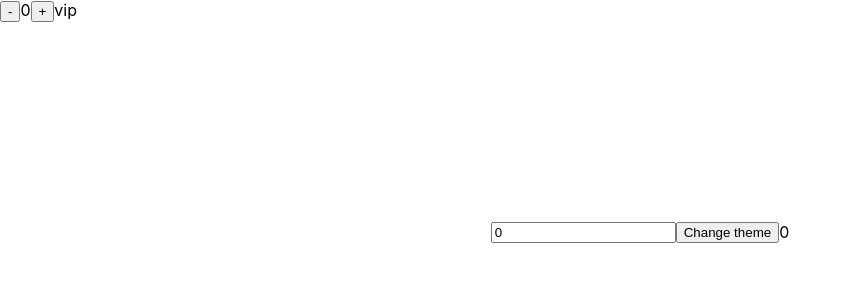
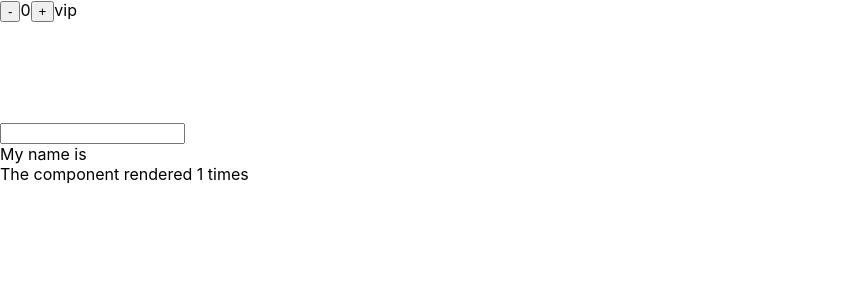
Before and after one commit to vipulchakravarthy/react-hooks, a React (Create React App) app in the folder react-hooks/: page / in a window 1280 px wide. Shown: the top 300 px of the page, without its empty margins (0-852 px from the left). Built offline with nearby package versions, Linux system fonts and the light colour scheme.

Commit message:
completed useRef

```diff
--- a/react-hooks/src/App.js
+++ b/react-hooks/src/App.js
@@ -3,7 +3,8 @@ import React, { useState } from 'react';
 
 // import Posts from './Posts';
 // import ResizeComponent from './ResizeComponent';
-import UseMemoExample from './UseMemoExample';
+// import UseMemoExample from './UseMemoExample';
+import UseRefExample from './UseRefExample';
 
 function App() {
   //normal version of useState
@@ -32,7 +33,8 @@ function App() {
       <button onClick={increment}>+</button>
       {value}
       {/* <ResizeComponent /> */}
-      <UseMemoExample />
+      {/* <UseMemoExample /> */}
+      <UseRefExample />
     </>
   );
 }
--- /dev/null
+++ b/react-hooks/src/UseRefExample.js
@@ -0,0 +1,20 @@
+import React, { useState, useRef, useEffect } from 'react'
+
+export default function UseRefExample() {
+    const [name, setName] = useState("");
+    const renderCount = useRef(1);
+
+    useEffect(() => {
+        renderCount.current = renderCount.current + 1;
+    })
+
+    return (
+        <div style={{ marginTop: 100 }}>
+            <div>
+                <input type="text" value={name} onChange={(e) => setName(e.target.value)} />
+            </div>
+            <div>My name is {name}</div>
+            <div>The component rendered {renderCount.current} times</div>
+        </div>
+    )
+}
```
